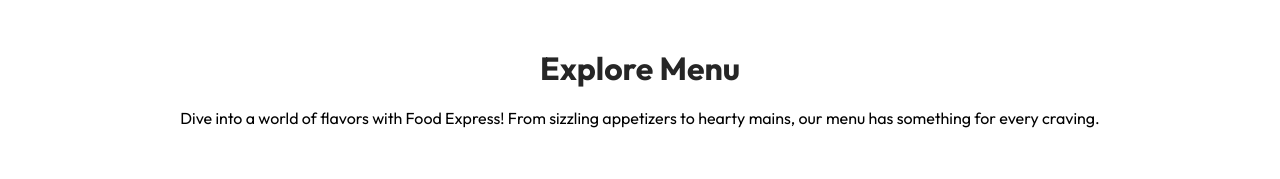
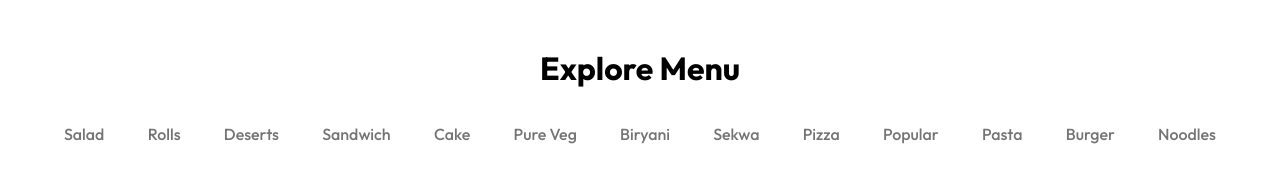
Before and after one commit to Niteshpanday05/food-order, a React (Vite) app: page / in a window 1280 px wide. Shown: the part 773-952 px from the top of the page. Built offline with nearby package versions, Linux system fonts and the light colour scheme.

Commit message:
changes in styleing

```diff
--- a/src/assets/assets.js
+++ b/src/assets/assets.js
@@ -108,19 +108,19 @@
         menu_image: menu_6
     },
      {
-        menu_name: "Pure Veg",
+        menu_name: "Biryani",
         menu_image: menu_7
     },
      {
-        menu_name: "Pure Veg",
+        menu_name: "Sekwa",
         menu_image: menu_8
     },
      {
-        menu_name: "Pure Veg",
+        menu_name: "Pizza",
         menu_image: menu_7
     },
      {
-        menu_name: "Pure Veg",
+        menu_name: "Popular",
         menu_image: menu_6
     },
 
@@ -129,7 +129,7 @@
         menu_image: menu_7
     },
      {
-        menu_name: "Pasta",
+        menu_name: "Burger",
         menu_image: menu_1
     },
     {
--- a/src/components/ExploreMenu/ExploreMenu.css
+++ b/src/components/ExploreMenu/ExploreMenu.css
@@ -5,7 +5,7 @@
 }
 
 .explore-menu h1{
-    color: #262626;
+    color: black;
     display: flex;
     justify-content: center;
     align-items: center;
@@ -14,7 +14,7 @@
 
 .explore-menu-text{
     margin-bottom: 20px;
-    columns:#808080;
+    columns:black;
     display: flex;
     justify-content: center;
     align-items: center;
@@ -51,6 +51,8 @@
    justify-content: space-between;
   align-items:center;
   text-align: center;
+   font-size:32px;
+  font-weight:700;
 
 }
 
@@ -59,7 +61,7 @@
   font-size:16px;
   font-weight:500;
   cursor:pointer;
-  color:#444;
+  color:black;
   padding:8px 0;
   transition:color 0.3s ease;
 }
--- a/src/components/ExploreMenu/ExploreMenu.jsx
+++ b/src/components/ExploreMenu/ExploreMenu.jsx
@@ -8,7 +8,7 @@
     <div className='explore-menu' id='explore-menu'>
       <h1>Explore Menu</h1>
 
-      <p className='explore-menu-text'>Dive into a world of flavors with Food Express! From sizzling appetizers to hearty mains, our menu has something for every craving.</p>
+      {/* <p className='explore-menu-text'>Dive into a world of flavors with Food Express! From sizzling appetizers to hearty mains, our menu has something for every craving.</p> */}
       <div className='explore-menu-list'>
         {menu_list.map((item,index)=>{
             return (
```
